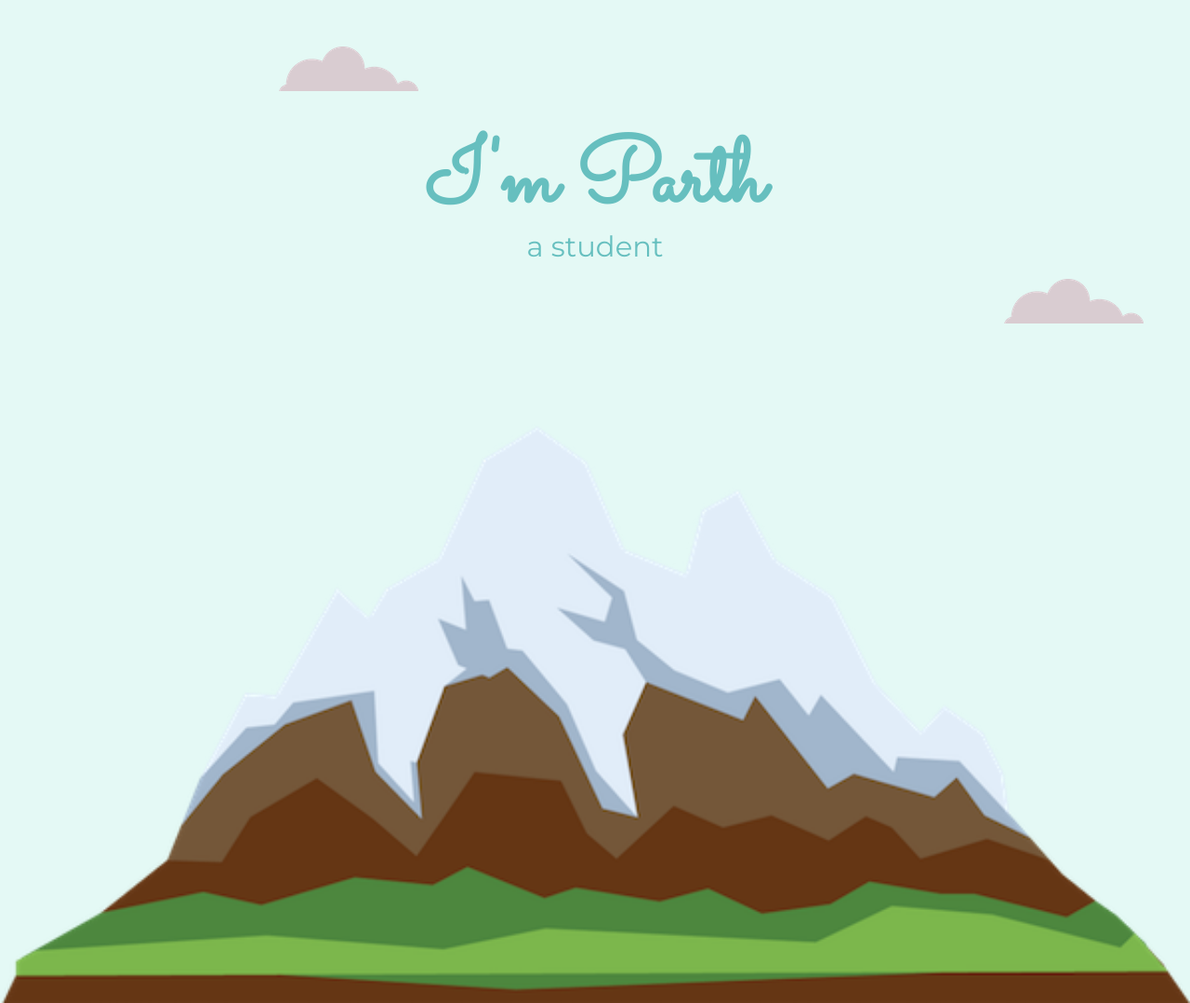
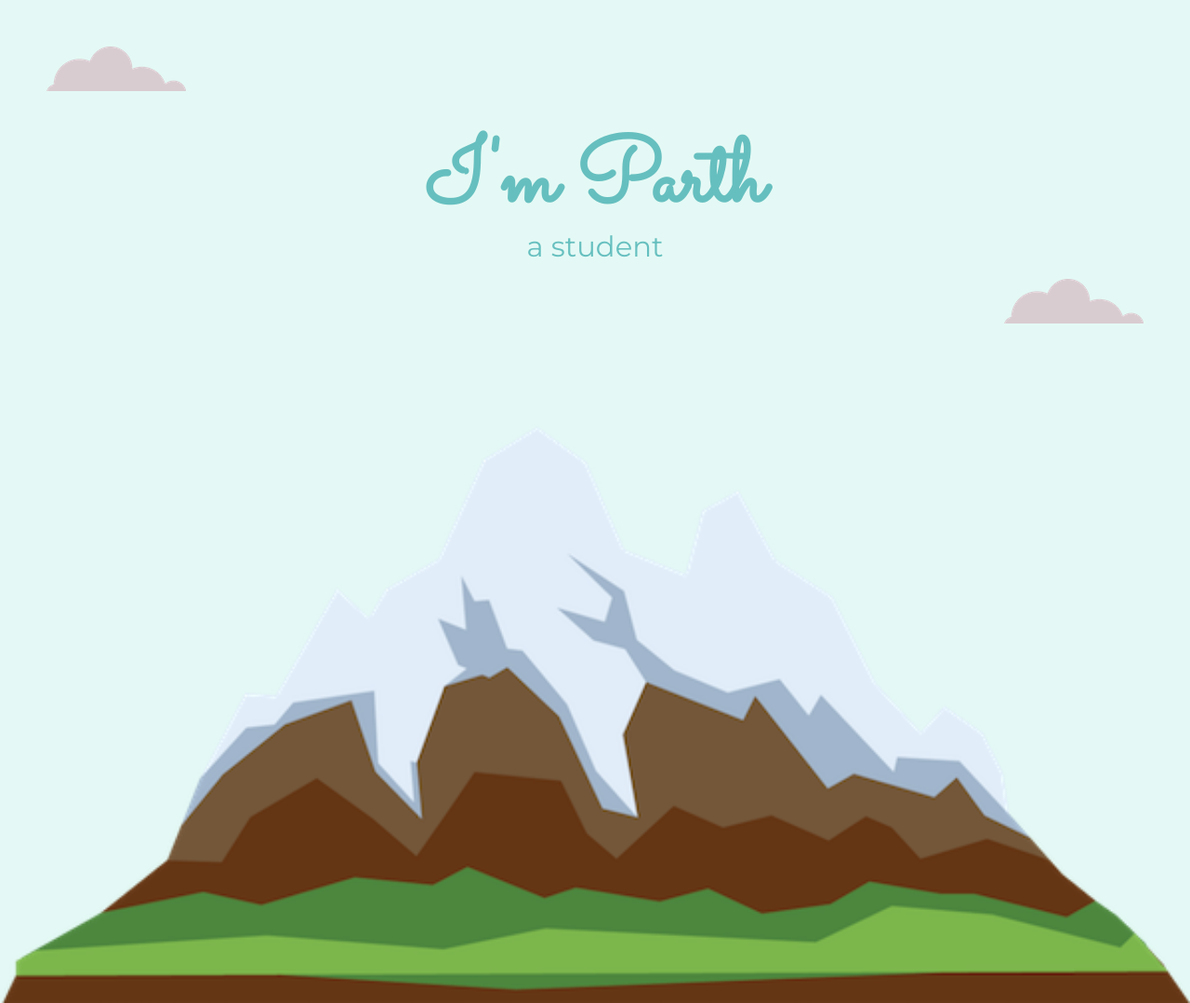
Before and after one commit to omega-scans-images/personal-site, a plain HTML site: page index.html in a window 1280 px wide. Shown: the top 1079 px of the page at 93% size. Drawn offline with Linux system fonts and the light colour scheme.

Commit message:
Update style.css

```diff
--- a/css/style.css
+++ b/css/style.css
@@ -55,7 +55,7 @@ a{
 
 .topcloud {
   position: absolute;
-  left: 300px;
+  left: 50px;
   top: 50px
 }
 
```
